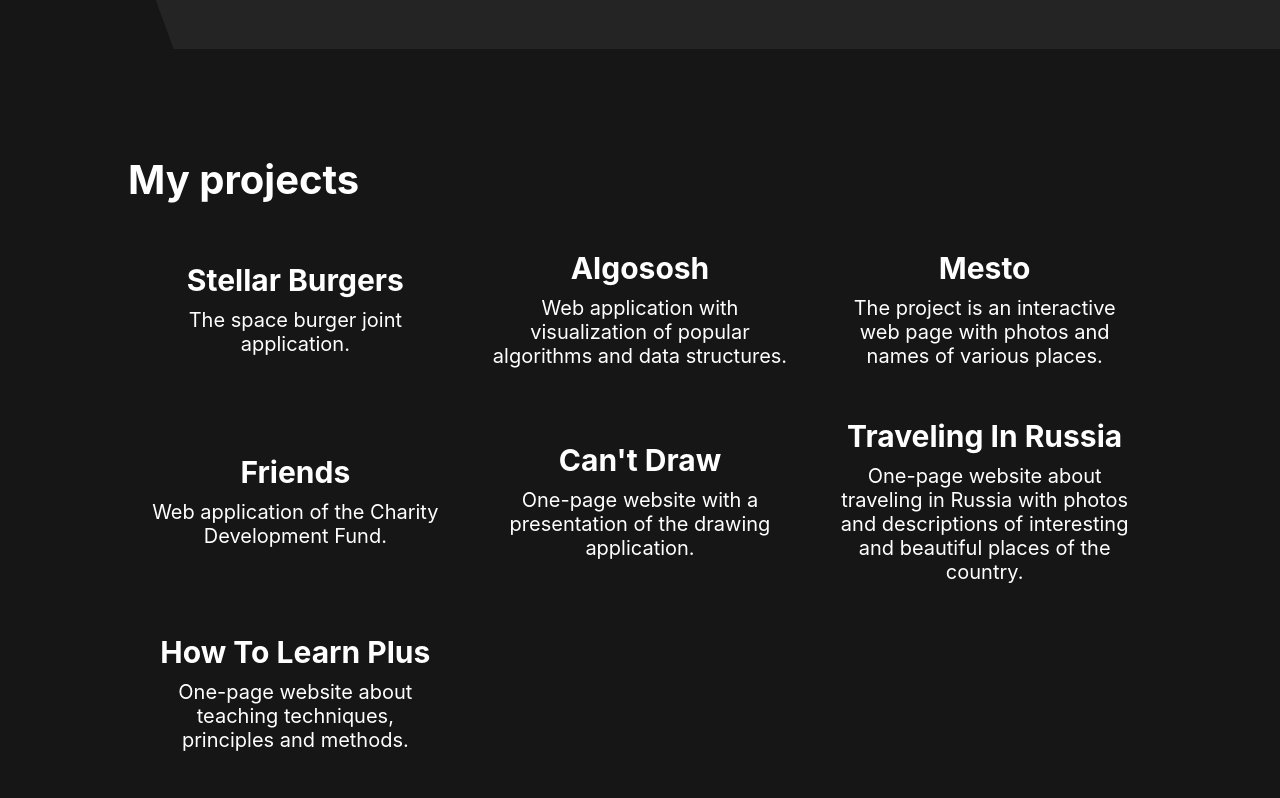
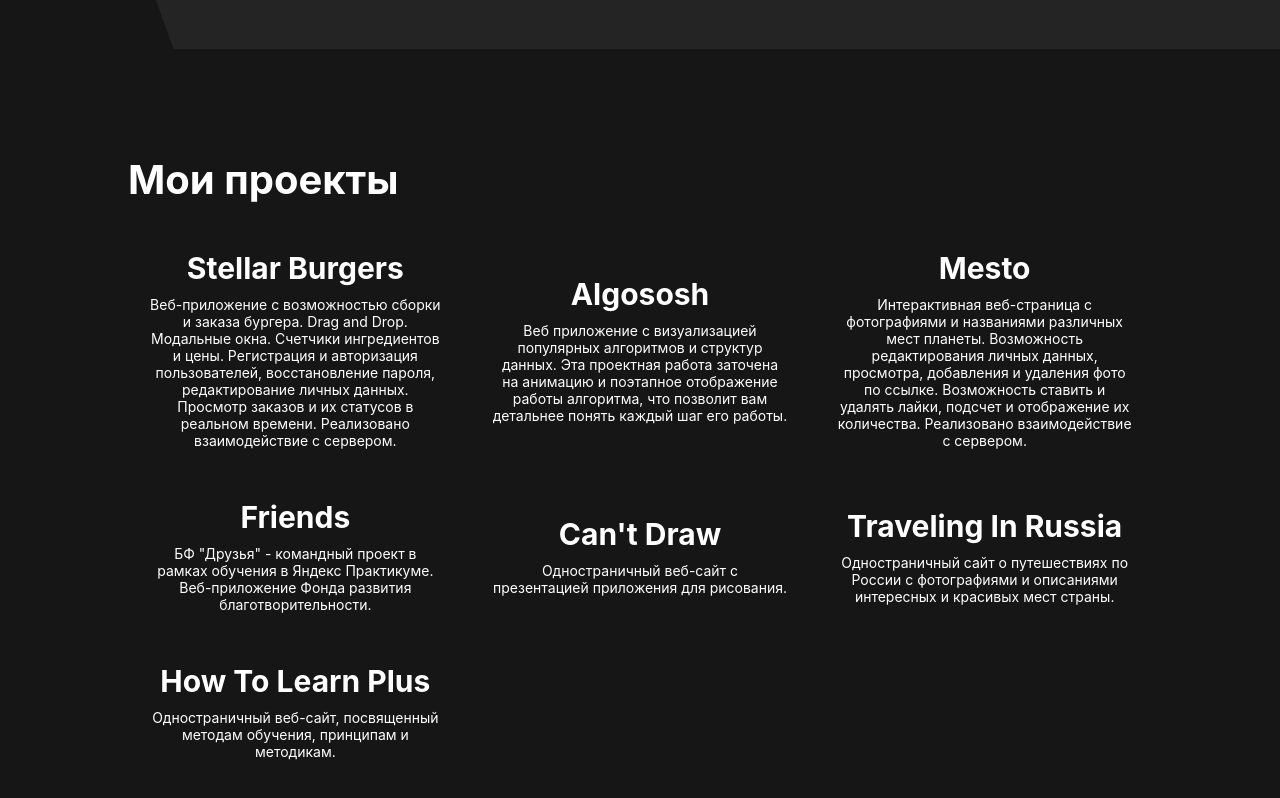
Before and after one commit to mary-an-safronova/portfolio, a React (Create React App) app: page / in a window 1280 px wide. Shown: the part 851-1649 px from the top of the page. Built offline with nearby package versions, Linux system fonts and the light colour scheme.

Commit message:
fix: the portfolio block has been rewritten in Russian

```diff
--- a/src/components/about/about.tsx
+++ b/src/components/about/about.tsx
@@ -25,7 +25,7 @@
                     На протяжении последнего года являюсь студентом курса "Веб-разработчик плюс" от Яндекс.Практикума.<br/>
                     Моя страсть - разработка современных веб-сайтов и приложений.<br/>
                     В настоящее время нахожусь в поиске работы.<br/>
-                    Если у Вас имеются интересные предложения, пожалуйста, <a style={{ textDecoration: 'underline', cursor: 'pointer' }} onClick={() => handleTabClick('contacts')}>свяжитесь</a> со мной через почту или Telegram<br/>
+                    Если у Вас имеются интересные предложения, пожалуйста, <a style={{ textDecoration: 'underline', cursor: 'pointer' }} onClick={() => handleTabClick('contacts')}>свяжитесь</a> со мной через почту или Telegram.<br/>
                 </p>
                 <p className={aboutStyle.skillsTitle}>Мои навыки</p>
                 <div className={aboutStyle.skillsContainer}>
--- a/src/components/portfolio/portfolio.module.css
+++ b/src/components/portfolio/portfolio.module.css
@@ -71,7 +71,7 @@
 .cardSubtitle {
     margin: 0;
     padding: 0 20px 20px 20px;
-    font-size: 20px;
+    font-size: 14px;
     text-align: center;
 }
 
@@ -86,6 +86,6 @@
     }
 
     .cardSubtitle {
-        font-size: 16px;
+        font-size: 12px;
     }
 }
--- a/src/components/portfolio/portfolio.tsx
+++ b/src/components/portfolio/portfolio.tsx
@@ -15,13 +15,18 @@
 
     return (
         <section className={`${portfolioStyle.wrap} ${themeTextColorClass}`} id='portfolio' ref={scrollToRef}>
-            <h2 className={portfolioStyle.title}>My projects</h2>
+            <h2 className={portfolioStyle.title}>Мои проекты</h2>
             <ul className={portfolioStyle.innerWrap}>
                 <li>
                     <a className={`${portfolioStyle.link} ${themeTextColorClass}`} href="https://mary-an-safronova.github.io/react-burger/" target='blank'>
                         <div className={`${portfolioStyle.card} ${themeBackgroundColorClass}`}>
                             <h3 className={portfolioStyle.cardTitle}>Stellar Burgers</h3>
-                            <p className={portfolioStyle.cardSubtitle}>The space burger joint application.</p>
+                            <p className={portfolioStyle.cardSubtitle}>Веб-приложение с возможностью сборки и заказа бургера. Drag and Drop.
+                                Модальные окна. Счетчики ингредиентов и цены. Регистрация и авторизация
+                                пользователей, восстановление пароля, редактирование личных данных.
+                                Просмотр заказов и их статусов в реальном времени. Реализовано
+                                взаимодействие с сервером.
+                            </p>
                         </div>
                     </a>
                 </li>
@@ -29,7 +34,11 @@
                     <a className={`${portfolioStyle.link} ${themeTextColorClass}`} href="https://mary-an-safronova.github.io/algososh/#/" target='blank'>
                         <div className={`${portfolioStyle.card} ${themeBackgroundColorClass}`}>
                             <h3 className={portfolioStyle.cardTitle}>Algososh</h3>
-                            <p className={portfolioStyle.cardSubtitle}>Web application with visualization of popular algorithms and data structures.</p>
+                            <p className={portfolioStyle.cardSubtitle}>Веб приложение с визуализацией популярных алгоритмов и
+                                структур данных. Эта проектная работа заточена на анимацию и поэтапное
+                                отображение работы алгоритма, что позволит вам детальнее понять каждый
+                                шаг его работы.
+                            </p>
                         </div>
                     </a>
                 </li>
@@ -37,7 +46,12 @@
                     <a className={`${portfolioStyle.link} ${themeTextColorClass}`} href="https://mary-an-safronova.github.io/mesto-project/" target='blank'>
                         <div className={`${portfolioStyle.card} ${themeBackgroundColorClass}`}>
                             <h3 className={portfolioStyle.cardTitle}>Mesto</h3>
-                            <p className={portfolioStyle.cardSubtitle}>The project is an interactive web page with photos and names of various places.</p>
+                            <p className={portfolioStyle.cardSubtitle}>Интерактивная веб-страница с фотографиями и названиями
+                                различных мест планеты. Возможность редактирования личных данных,
+                                просмотра, добавления и удаления фото по ссылке. Возможность ставить и
+                                удалять лайки, подсчет и отображение их количества. Реализовано
+                                взаимодействие с сервером.
+                            </p>
                         </div>
                     </a>
                 </li>
@@ -45,7 +59,9 @@
                     <a className={`${portfolioStyle.link} ${themeTextColorClass}`} href="https://mary-an-safronova.github.io/friends/index.html" target='blank'>
                         <div className={`${portfolioStyle.card} ${themeBackgroundColorClass}`}>
                             <h3 className={portfolioStyle.cardTitle}>Friends</h3>
-                            <p className={portfolioStyle.cardSubtitle}>Web application of the Charity Development Fund.</p>
+                            <p className={portfolioStyle.cardSubtitle}>БФ "Друзья" - командный проект в рамках обучения в Яндекс Практикуме.
+                                Веб-приложение Фонда развития благотворительности.
+                            </p>
                         </div>
                     </a>
                 </li>
@@ -53,7 +69,7 @@
                     <a className={`${portfolioStyle.link} ${themeTextColorClass}`} href="https://mary-an-safronova.github.io/cannot_draw/" target='blank'>
                         <div className={`${portfolioStyle.card} ${themeBackgroundColorClass}`}>
                             <h3 className={portfolioStyle.cardTitle}>Can't Draw</h3>
-                            <p className={portfolioStyle.cardSubtitle}>One-page website with a presentation of the drawing application.</p>
+                            <p className={portfolioStyle.cardSubtitle}>Одностраничный веб-сайт с презентацией приложения для рисования.</p>
                         </div>
                     </a>
                 </li>
@@ -61,7 +77,7 @@
                     <a className={`${portfolioStyle.link} ${themeTextColorClass}`} href="https://mary-an-safronova.github.io/russian-travel/" target='blank'>
                         <div className={`${portfolioStyle.card} ${themeBackgroundColorClass}`}>
                             <h3 className={portfolioStyle.cardTitle}>Traveling In Russia</h3>
-                            <p className={portfolioStyle.cardSubtitle}>One-page website about traveling in Russia with photos and descriptions of interesting and beautiful places of the country.</p>
+                            <p className={portfolioStyle.cardSubtitle}>Одностраничный сайт о путешествиях по России с фотографиями и описаниями интересных и красивых мест страны.</p>
                         </div>
                     </a>
                 </li>
@@ -69,7 +85,7 @@
                     <a className={`${portfolioStyle.link} ${themeTextColorClass}`} href="https://mary-an-safronova.github.io/how-to-learn-plus/" target='blank'>
                         <div className={`${portfolioStyle.card} ${themeBackgroundColorClass}`}>
                             <h3 className={portfolioStyle.cardTitle}>How To Learn Plus</h3>
-                            <p className={portfolioStyle.cardSubtitle}>One-page website about teaching techniques, principles and methods.</p>
+                            <p className={portfolioStyle.cardSubtitle}>Одностраничный веб-сайт, посвященный методам обучения, принципам и методикам.</p>
                         </div>
                     </a>
                 </li>
```
